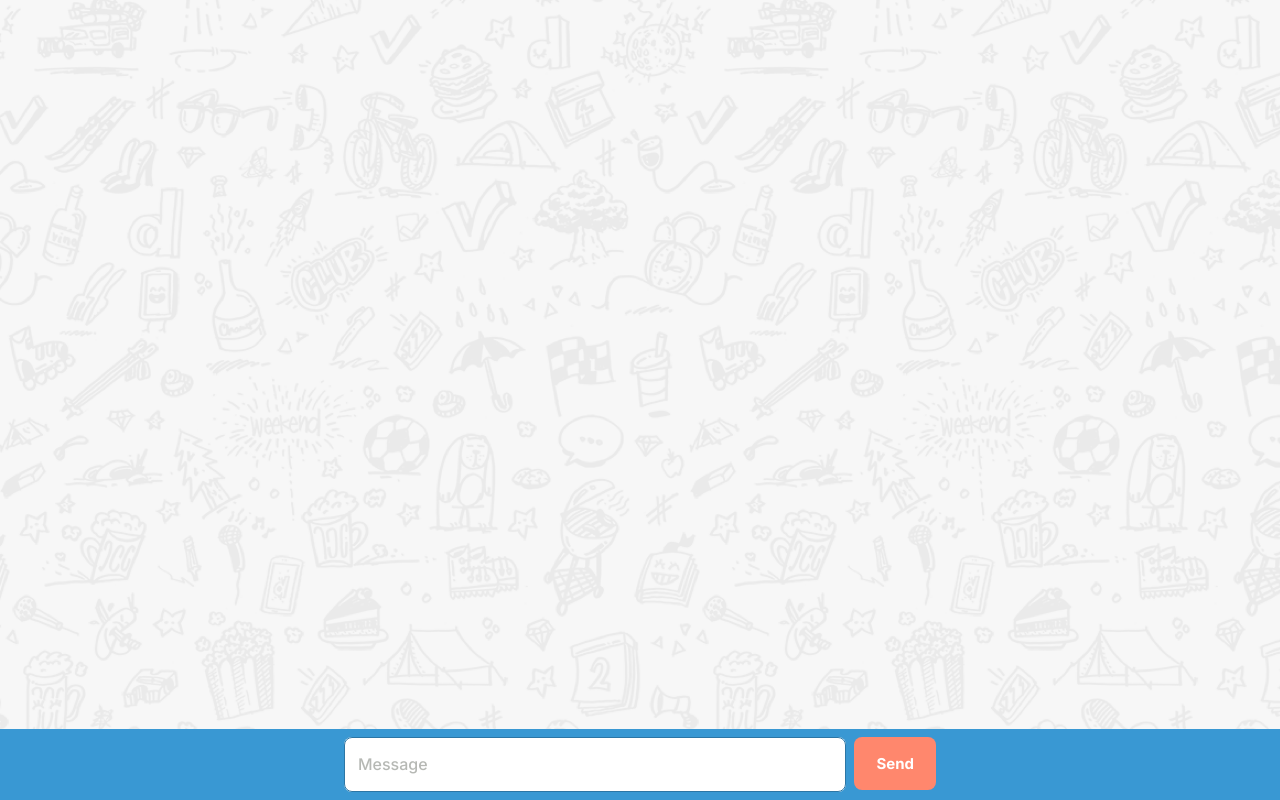
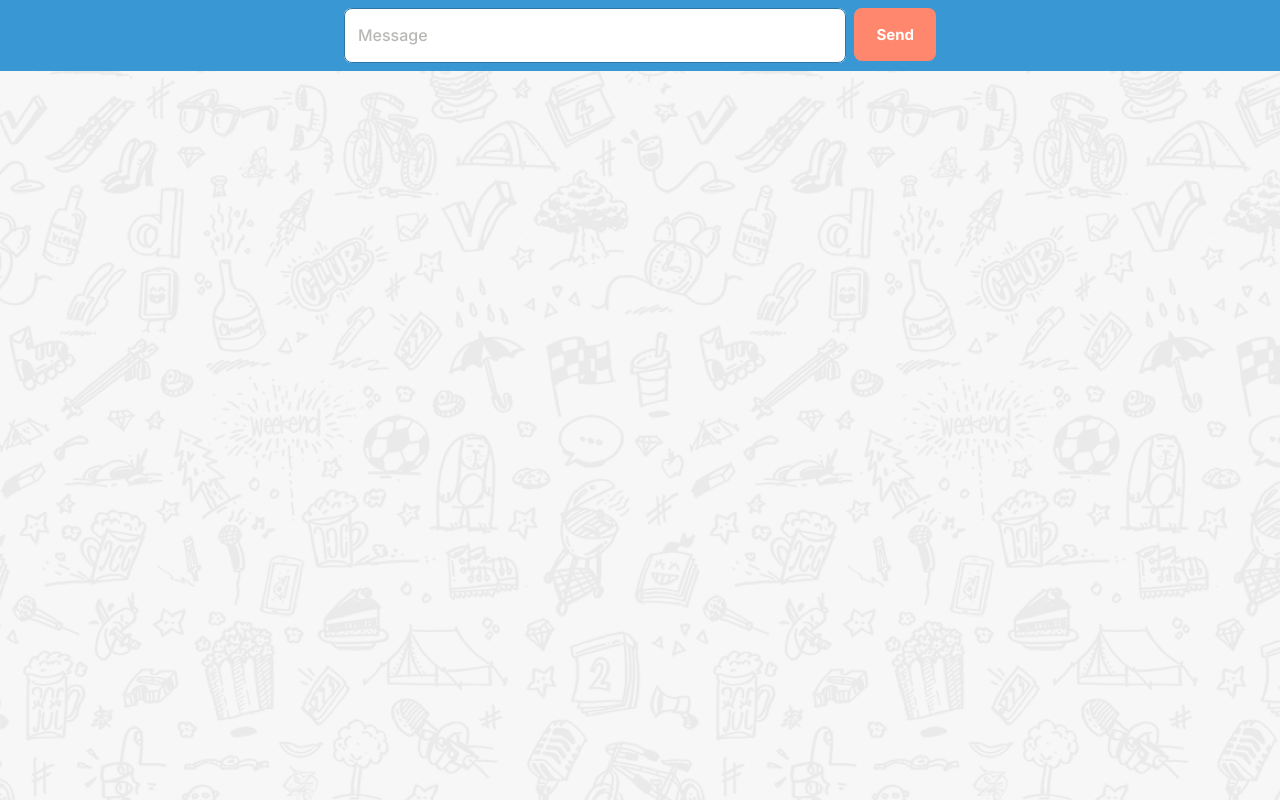
Before and after one commit to gbenga504/chat-app, a React (Create React App) app: page / in a window 1280 px wide. Built offline with nearby package versions, Linux system fonts and the light colour scheme.

Commit message:
Make the position of the ComposeBox relative

```diff
--- a/src/components/ComposeBox.js
+++ b/src/components/ComposeBox.js
@@ -16,22 +16,15 @@ const ComposeBox = ({ onSend }) => {
   };
 
   return (
-    <Box
-      position="absolute"
-      width="100vw"
-      bottom={0}
-      left={0}
-      minHeight="1rem"
-      className={classes.container}>
+    <Box position="relative" width="100vw" className={classes.container}>
       <MaxWidthContainer>
-        <Box display="flex" my={4} mx={matches ? 4 : 12}>
+        <Box display="flex" py={4} px={matches ? 4 : 12}>
           <TextField
             variant="outlined"
             fullWidth
             multiline
             rows={1}
             rowsMax={5}
-            size="large"
             value={message}
             onChange={(evt) => setMessage(evt.target.value)}
             placeholder="Message"
```
